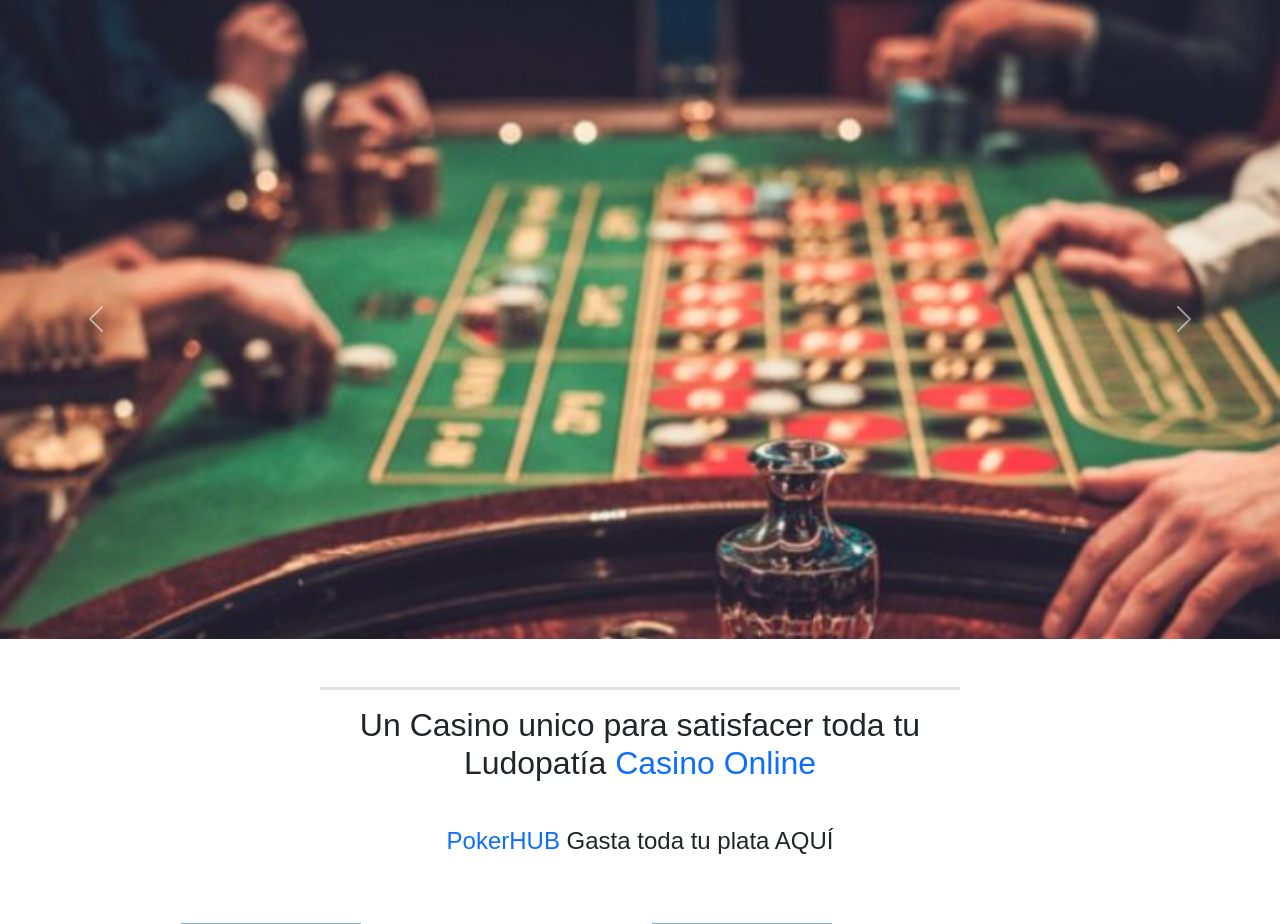
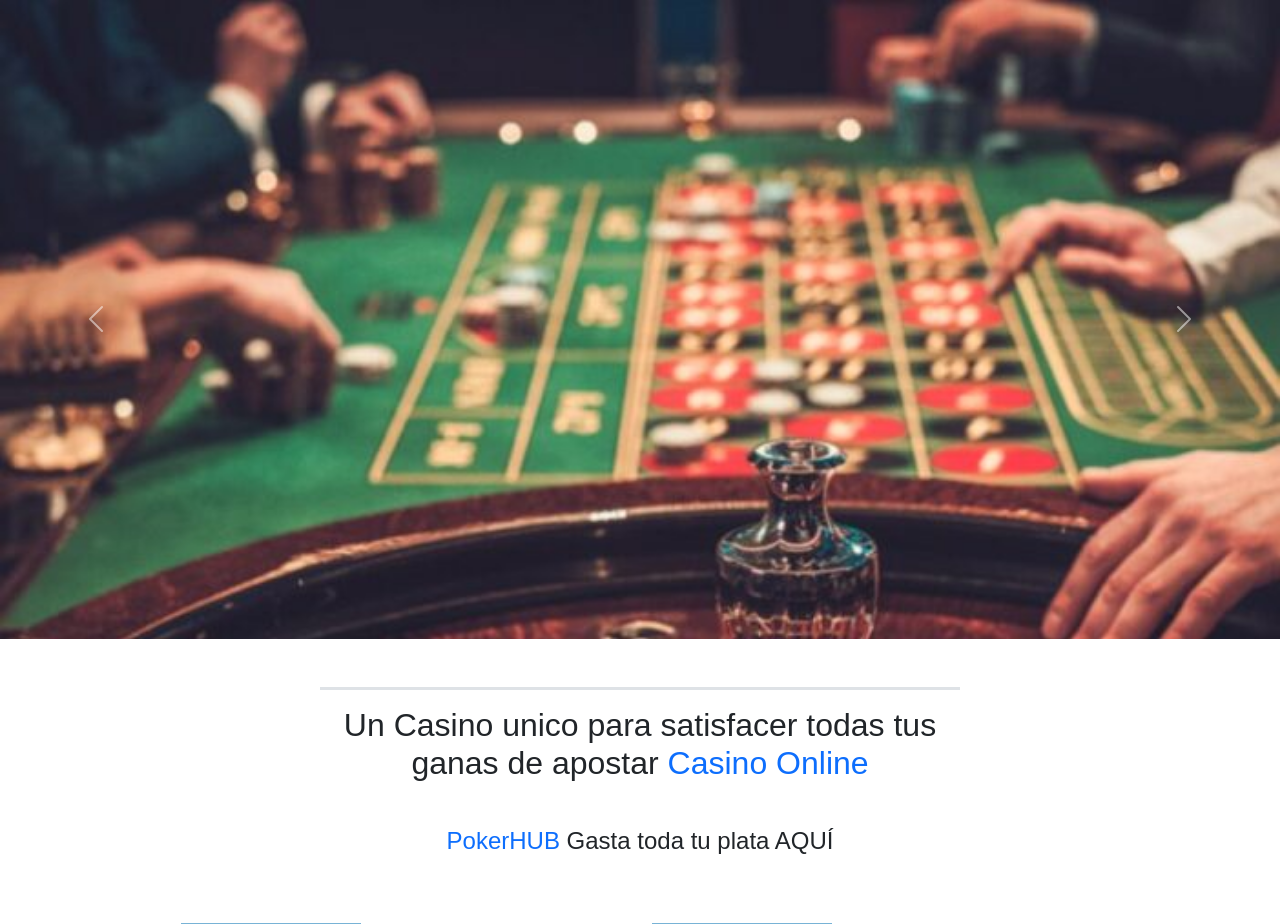
Before and after one commit to Danielfinx/Proyecto_Daniel_CasinoWeb_UneWeb, a PHP site: page / in a window 1280 px wide. Shown: the part 92-1016 px from the top of the page. Run offline with PHP 8.4, Linux system fonts and the light colour scheme.

Commit message:
Pequeños cambios

```diff
--- a/includes/intro.php
+++ b/includes/intro.php
@@ -1,4 +1,4 @@
 <section class="w-50 mx-auto text-center pt-5" id="intro">
-    <h1 class="p-3 fs-2 border-top border-3">Un Casino unico para satisfacer toda tu Ludopatía<span class="text-primary"> Casino Online</span></h1>
+    <h1 class="p-3 fs-2 border-top border-3">Un Casino unico para satisfacer todas tus ganas de apostar<span class="text-primary"> Casino Online</span></h1>
     <p class="pt-3 fs-4"><span class="text-primary">PokerHUB</span> Gasta toda tu plata AQUÍ</p>
 </section>
```
